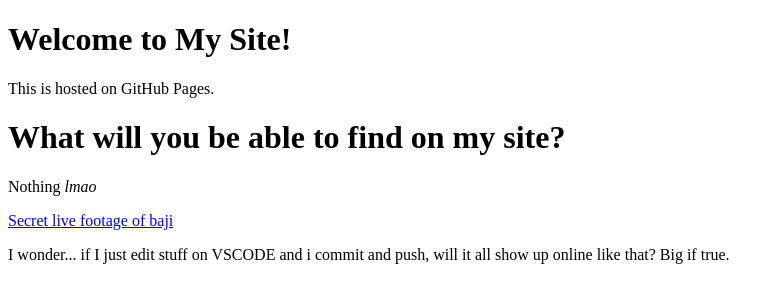
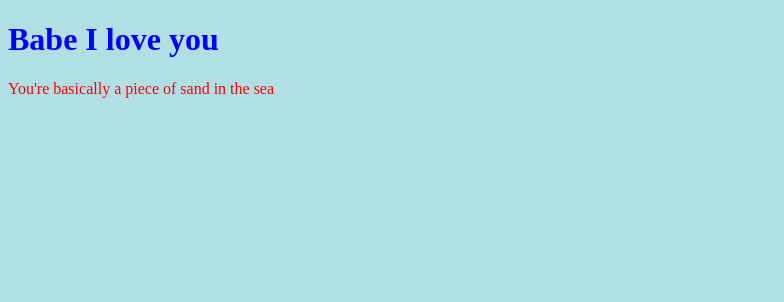
Before and after one commit to AhilanChandrakumar/AhilanChandrakumar.github.io, a plain HTML site: page index.html in a window 1280 px wide. Shown: the whole page, without its empty margins (0-784 px from the left). Drawn offline with Linux system fonts and the light colour scheme.

Commit message:
piece of sand in the sea

```diff
--- a/index.html
+++ b/index.html
@@ -1,17 +1,13 @@
 <!DOCTYPE html>
 <html>
 <head>
-    <title>My Portfolio</title>
-    <link rel="stylesheet" href="styles.css">
+  <link rel="stylesheet" href="style.css">
+  <title>Bars</title>
 </head>
 <body>
-    <h1>Welcome to My Site!</h1>
-    <p>This is hosted on GitHub Pages.</p>
 
-    <h1>What will you be able to find on my site?</h1>
-    <p>Nothing <em>lmao</em></p>
-    <a href="https://media.tenor.com/U-a1VkVQIDoAAAAM/bunny-eating.gif">Secret live footage of baji</a>
+<h1>Babe I love you</h1>
+<p>You're basically a piece of sand in the sea</p>
 
-    <p>I wonder... if I just edit stuff on VSCODE and i commit and push, will it all show up online like that? Big if true.</p>
 </body>
 </html>
--- /dev/null
+++ b/style.css
@@ -0,0 +1,9 @@
+body {
+  background-color: powderblue;
+}
+h1 {
+  color: blue;
+}
+p {
+  color: red;
+}
```
Also changed, not shown: script.js (added).
